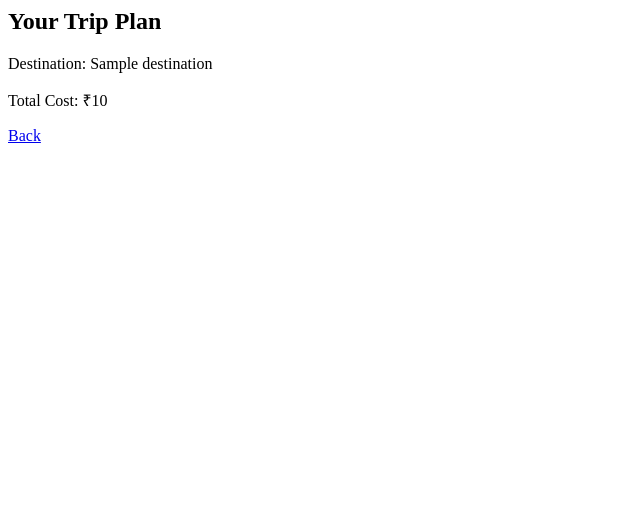
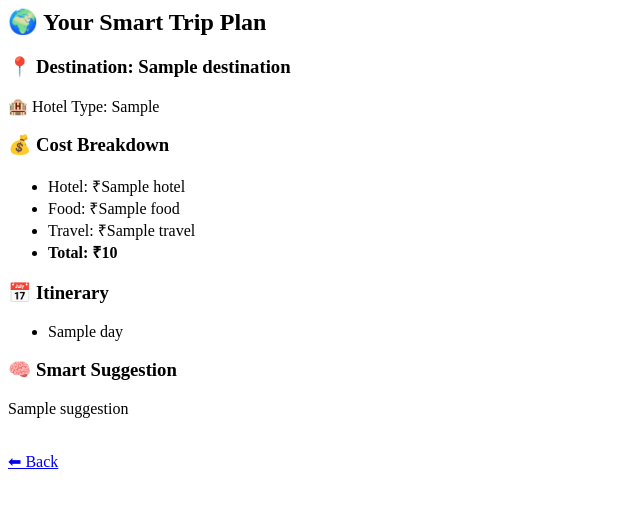
Before and after one commit to maheshvinay1976-web/travelmate-planner, a Python web app: template templates/result.html in a window 1280 px wide. Shown: the top 508 px of the page, without its empty margins (0-640 px from the left). Run offline with Jinja, Linux system fonts and the light colour scheme; the template is opened without the code that fills it: most values are stand-ins (such as "Sample title", 1, 10 or a date in 2020).

Commit message:
Update result.html

```diff
--- a/templates/result.html
+++ b/templates/result.html
@@ -1,6 +1,25 @@
-<h2>Your Trip Plan</h2>
+<h2>🌍 Your Smart Trip Plan</h2>
 
-<p>Destination: {{ destination }}</p>
-<p>Total Cost: ₹{{ total }}</p>
+<h3>📍 Destination: {{ destination }}</h3>
+<p>🏨 Hotel Type: {{ hotel_type }}</p>
 
-<a href="/dashboard">Back</a>
+<h3>💰 Cost Breakdown</h3>
+<ul>
+    <li>Hotel: ₹{{ hotel }}</li>
+    <li>Food: ₹{{ food }}</li>
+    <li>Travel: ₹{{ travel }}</li>
+    <li><strong>Total: ₹{{ total }}</strong></li>
+</ul>
+
+<h3>📅 Itinerary</h3>
+<ul>
+    {% for day in itinerary %}
+        <li>{{ day }}</li>
+    {% endfor %}
+</ul>
+
+<h3>🧠 Smart Suggestion</h3>
+<p>{{ suggestion }}</p>
+
+<br>
+<a href="/dashboard">⬅ Back</a>
```
